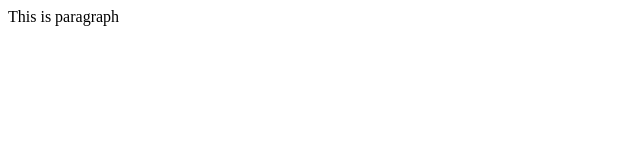
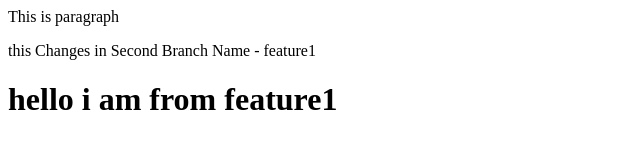
Before and after one commit to vikas-chenna/localrepo, a plain HTML site: page index.html in a window 1280 px wide. Shown: the whole page, without its empty margins (0-640 px from the left). Drawn offline with Linux system fonts and the light colour scheme.

Commit message:
this branch is feature1

```diff
--- a/index.html
+++ b/index.html
@@ -1 +1,3 @@
 <p>This is paragraph </p>
+<p>this Changes in Second Branch Name - feature1</p>
+<h1>hello i am from feature1</h1>
```
